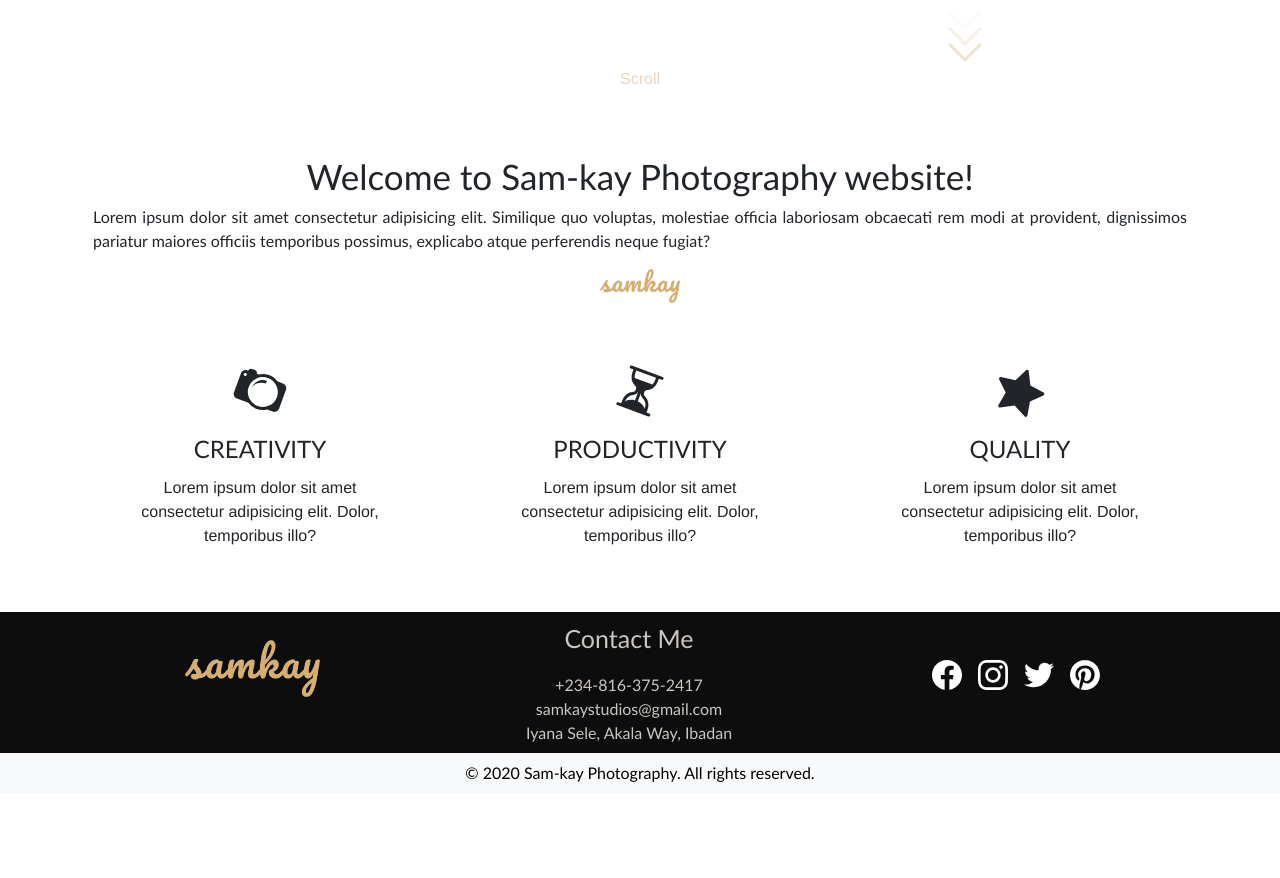
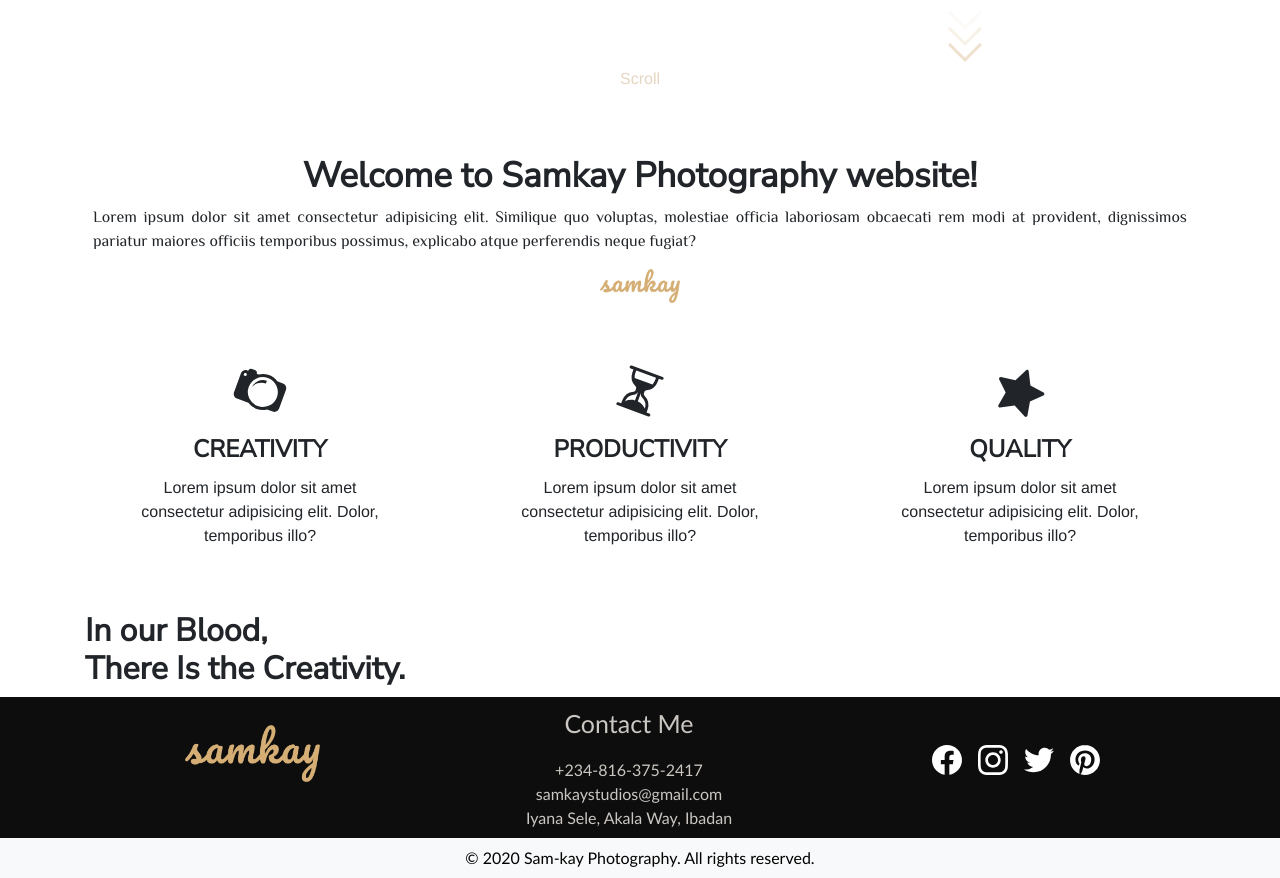
Before and after one commit to Sam-kayode/samkay-junio, a Vue app: page /#/ in a window 1280 px wide. Shown: the part 687-1565 px from the top of the page. Before the commit the page ends 1480 px from the top, so only its background shows below. Built offline with nearby package versions, Linux system fonts and the light colour scheme.

Commit message:
font-family

```diff
--- a/public/index.html
+++ b/public/index.html
@@ -5,6 +5,9 @@
     <meta http-equiv="X-UA-Compatible" content="IE=edge">
     <meta name="viewport" content="width=device-width,initial-scale=1.0">
     <link rel="icon" href="<%= BASE_URL %>favicon.ico">
+    <link href="https://fonts.googleapis.com/css2?family=Nunito+Sans&family=Philosopher&display=swap" rel="stylesheet">
+
+
     <title><%= htmlWebpackPlugin.options.title %></title>
     <style>
      .screenSplash{
--- a/src/components/navbar.vue
+++ b/src/components/navbar.vue
@@ -39,11 +39,12 @@
           <router-link to="/">Home</router-link>
         </li>
         <li class="navlink">
+          <router-link to="/about">Gallery</router-link>
+        </li>
+        <li class="navlink">
           <router-link to="/about">About</router-link>
         </li>
-        <li class="navlink">
-          <router-link to="/about">Gallery</router-link>
-        </li>
+
         <li class="navlink">
           <router-link to="/contact">Contact</router-link>
         </li>
@@ -63,22 +64,21 @@
             <router-link to="/">Home</router-link>
           </li>
           <li class="side-link" @click="toggle">
+            <router-link to="/Gallery">Gallery</router-link>
+          </li>
+          <li class="side-link" @click="toggle">
             <router-link to="/about">About</router-link>
           </li>
-           <li class="side-link" @click="toggle">
-            <router-link to="/Gallery">Gallery</router-link>
-          </li>
+
           <li class="side-link" @click="toggle">
             <router-link to="/contact">Contact</router-link>
           </li>
           <li class="side-link" @click="toggle">
             <router-link to="/pricing">Pricing</router-link>
           </li>
-
         </ul>
       </div>
     </transition>
-
   </div>
 </template>
 
--- a/src/components/scrollToTop.vue
+++ b/src/components/scrollToTop.vue
@@ -17,7 +17,7 @@ export default {
 <style scoped>
 .scrollToTop{
   position:fixed;
-  top:90vh;
+  top:88vh;
   right:30px;
   z-index:10;
    cursor:pointer;
--- a/src/views/Home.vue
+++ b/src/views/Home.vue
@@ -1,14 +1,14 @@
 <template>
-  <div class="home " id="top">
-     <transition name="fade">
+  <div class="home" id="top">
+    <transition name="fade">
       <div class="logo2" v-if="isSwipe">
         <img src="../assets/samkay.png" alt="" /></div
     ></transition>
     <HelloWorld />
     <scrollDown />
-    <b-container
-      id="content"><div class="content px-2 pt-5" >
-        <h3 >Welcome to Sam-kay Photography website!</h3>
+    <b-container id="content"
+      ><div class="content px-2 pt-5">
+        <h3>Welcome to Samkay Photography website!</h3>
         <p>
           Lorem ipsum dolor sit amet consectetur adipisicing elit. Similique quo
           voluptas, molestiae officia laboriosam obcaecati rem modi at
@@ -20,36 +20,55 @@
     <div class="logo1">
       <img src="../assets/samkay.png" alt="" />
     </div>
-    <b-container >
+    <b-container>
       <b-row class="py-5 text-center">
         <b-col class="cardi">
-          <div class="icons text-center p-3"><b-icon icon="camera2" font-scale="3" rotate="20"></b-icon></div>
-          <div class="icon-desc ">
-          <h4 class="text-center p-1">
-            CREATIVITY
-          </h4>
-          <p>Lorem ipsum dolor sit amet consectetur adipisicing elit. Dolor, temporibus illo?</p></div>
+          <div class="icons text-center p-3">
+            <b-icon icon="camera2" font-scale="3" rotate="20"></b-icon>
+          </div>
+          <div class="icon-desc">
+            <h4 class="text-center p-1">CREATIVITY</h4>
+            <p>
+              Lorem ipsum dolor sit amet consectetur adipisicing elit. Dolor,
+              temporibus illo?
+            </p>
+          </div>
         </b-col>
 
         <b-col class="cardi">
-          <div class="icons text-center p-3"><b-icon icon="hourglass-split
-" font-scale="3" rotate="20"></b-icon></div>
-          <div class="icon-desc ">
-          <h4 class="text-center p-1">
-            PRODUCTIVITY
-          </h4>
-          <p>Lorem ipsum dolor sit amet consectetur adipisicing elit. Dolor, temporibus illo?</p></div>
+          <div class="icons text-center p-3">
+            <b-icon
+              icon="hourglass-split
+"
+              font-scale="3"
+              rotate="20"
+            ></b-icon>
+          </div>
+          <div class="icon-desc">
+            <h4 class="text-center p-1">PRODUCTIVITY</h4>
+            <p>
+              Lorem ipsum dolor sit amet consectetur adipisicing elit. Dolor,
+              temporibus illo?
+            </p>
+          </div>
         </b-col>
-         <b-col class="cardi">
-          <div class="icons text-center p-3"><b-icon icon="star-fill" font-scale="3" rotate="20"></b-icon></div>
-          <div class="icon-desc ">
-          <h4 class="text-center p-1">
-            QUALITY
-          </h4>
-          <p>Lorem ipsum dolor sit amet consectetur adipisicing elit. Dolor, temporibus illo?</p></div>
+        <b-col class="cardi">
+          <div class="icons text-center p-3">
+            <b-icon icon="star-fill" font-scale="3" rotate="20"></b-icon>
+          </div>
+          <div class="icon-desc">
+            <h4 class="text-center p-1">QUALITY</h4>
+            <p>
+              Lorem ipsum dolor sit amet consectetur adipisicing elit. Dolor,
+              temporibus illo?
+            </p>
+          </div>
         </b-col>
+      </b-row>
 
-      </b-row>
+    <div class="sub-sec">
+      <h2>In our Blood, <br>There Is the Creativity.</h2>
+    </div>
     </b-container>
   </div>
 </template>
@@ -61,7 +80,7 @@ import scrollDown from "@/components/scrolldown.vue";
 
 export default {
   name: "Home",
-  props:["isSwipe"],
+  props: ["isSwipe"],
   components: {
     HelloWorld,
     scrollDown,
@@ -84,13 +103,13 @@ export default {
 
 .content {
   text-align: center;
-  font-family: "Gill Sans", "Gill Sans MT", Calibri, "Trebuchet MS", sans-serif;
-    scroll-behavior: smooth;
-
+  scroll-behavior: smooth;
 }
 
 .content p {
   text-align: justify;
+  font-family: 'Philosopher', sans-serif;
+
 }
 
 .logo1 {
@@ -105,31 +124,37 @@ export default {
 }
 .content h3 {
   font-size: 35px;
+font-family: 'Nunito Sans', sans-serif;
+  font-weight: bolder;
 }
 
-.icon-desc h4{
-  font-family:'Gill Sans', 'Gill Sans MT', Calibri, 'Trebuchet MS', sans-serif;
-
+.icon-desc h4 {
+font-family: 'Nunito Sans', sans-serif;
+font-weight:bolder;
 }
 
-.cardi{
-  max-width:300px;
-  min-width:280px;
-  margin:auto;
-
+.cardi {
+  max-width: 300px;
+  min-width: 280px;
+  margin: auto;
 }
 
-.logo2{
-  position:fixed;
-  z-index:10000;
-  top:40px;
-  width:100%;
-display:flex;
-justify-content: center;
+.logo2 {
+  position: fixed;
+  z-index: 1000;
+  top: 40px;
+  width: 100%;
+  display: flex;
+  justify-content: center;
 }
 
-.logo2 img{
-    width:100px;
+.logo2 img {
+  width: 100px;
+}
+
+.sub-sec h2{
+  font-weight:bolder;
+font-family: 'nunito sans', sans-serif;
 
 }
 </style>
```
